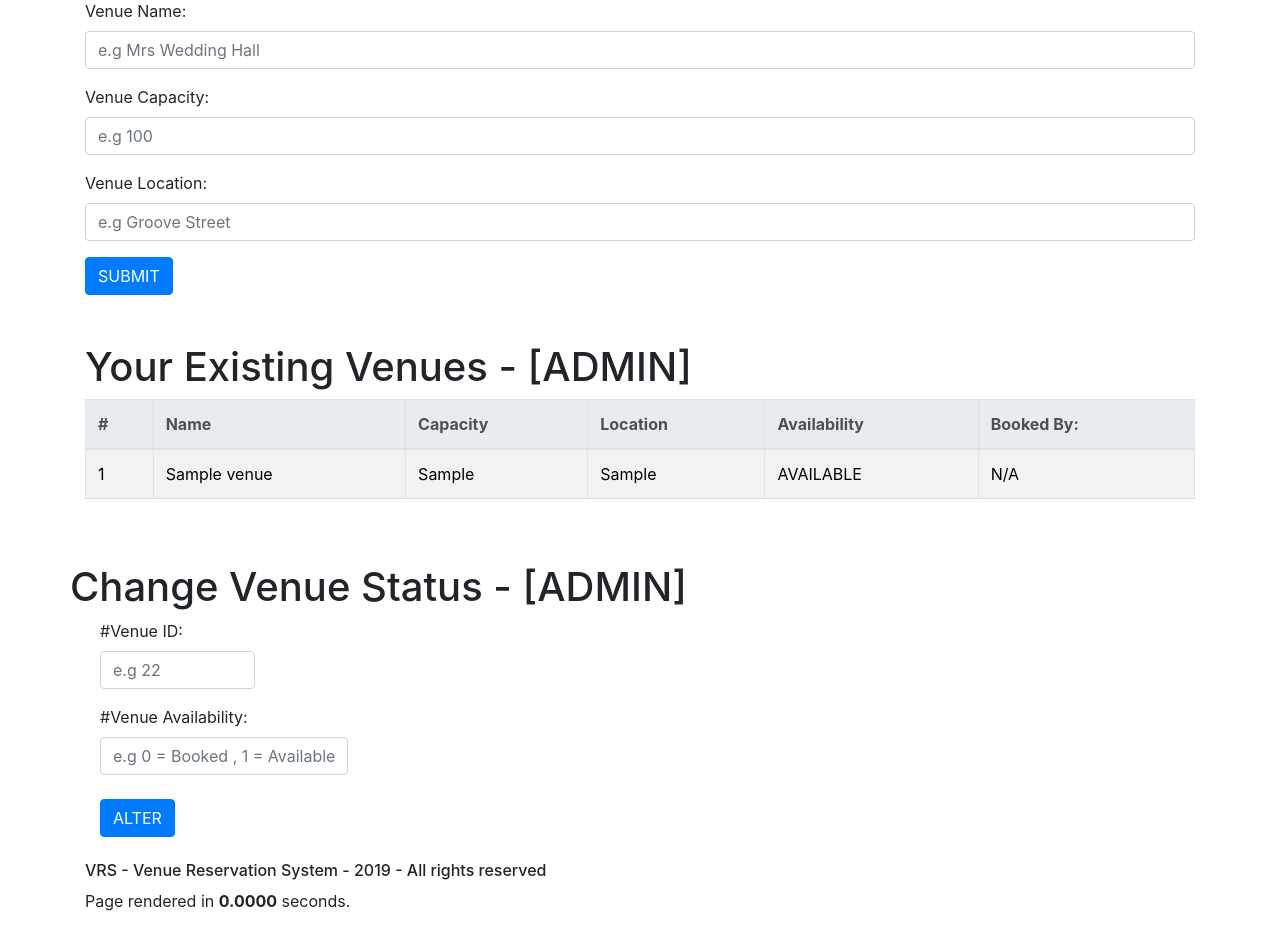
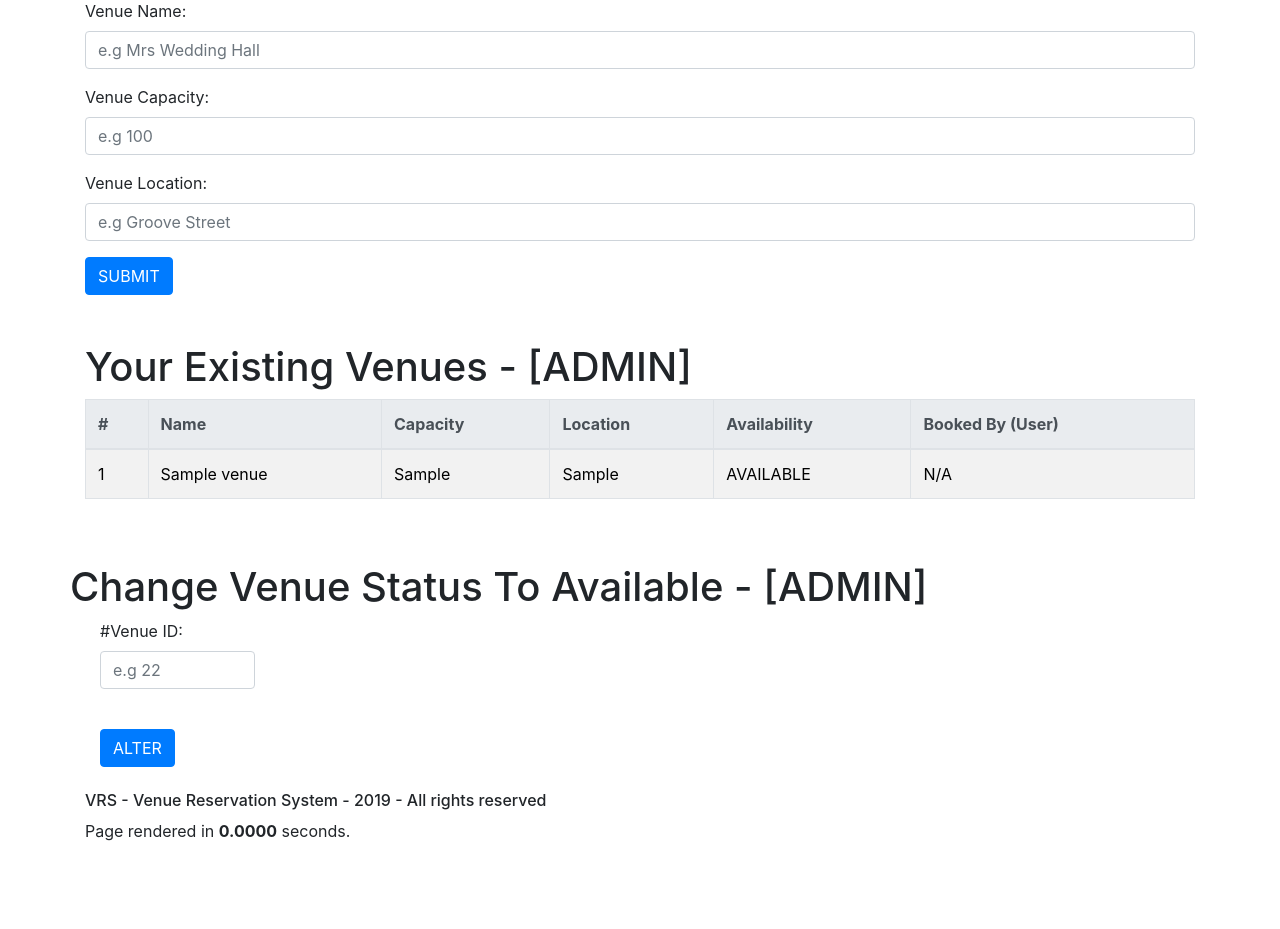
Before and after one commit to RavenThevar/302CEM, a CodeIgniter app: page /VRS/index.php/venue in a window 1280 px wide. Shown: the part 143-1072 px from the top of the page. After the commit the page ends 984 px from the top, so only its background shows below. Run offline with CodeIgniter, Linux system fonts and the light colour scheme; tables that the repository leaves empty or names only in its code hold one stand-in row (values such as "Sample post").

Commit message:
Optimisation done to 302CEM\VRS\application\views\venue
More efficient PHP and MySQLi commands are added to this file.

```diff
--- a/VRS/application/views/venue.php
+++ b/VRS/application/views/venue.php
@@ -1,3 +1,25 @@
+<?php
+
+    namespace application\views;
+
+    class Names
+    {
+        public $dub;
+
+        public function set_whether_it_is_a_string($peek)
+        {
+            $this->dub = $peek;
+        }
+
+        public function get_whether_it_is_a_string()
+        {
+            return $this->dub;
+        }
+
+    }
+
+?>
+
 </br>
 </br>
 </br>
@@ -82,13 +104,14 @@
                 <th>Capacity</th>
                 <th>Location</th>
                 <th>Availability</th>
-                <th>Booked By:</th>
+                <th>Booked By (User) </th>
             </tr>
         </thead>
 
         <tbody>
             <?php
                 $query = $this->db->get('venue');
+                $query2 = $this->db->get('booking');
 
                 foreach ($query->result() as $row)
                 {
@@ -97,20 +120,24 @@
     				echo"<td><font color='black'>$row->venue_name</font></td>";
     				echo"<td><font color='black'>$row->venue_capacity</font></td>";
                     echo"<td><font color='black'>$row->venue_location</font></td>";
-
+                    $huf = $row->venue_id;
                    if ($row->venue_avail == 0)
                     {
-                        $status = "BOOKED";
-                        echo"<td><font color='black'>$status</font></td>";
+                        echo"<td><font color='black'>BOOKED</font></td>";
 
-                        /*$array = array('booking' => $row->venue_id, 'emp_dept' => $dept);
-                        $this->db->where($array);*/
+                        foreach ($query2->result() as $row2)
+                        {
+                            if ($row->venue_id == $row2->booking_venue_id)
+                            {
+                                echo"<td><font color='black'>$row2->booking_user_id</font></td>";
+                            }
+                        }
+
                     }
 
                     else
                     {
-                        $status = "AVAILABLE";
-                        echo"<td><font color='black'>$status</font></td>";
+                        echo"<td><font color='black'>AVAILABLE</font></td>";
                         echo"<td><font color='black'>N/A</font></td>";
                     }
                 }
@@ -127,7 +154,7 @@
 
 <div class="container">
     <div class="row">
-        <h1>Change Venue Status - [ADMIN]</h1>
+        <h1>Change Venue Status To Available - [ADMIN]</h1>
     </div>
 
     <form name = "venueChange" method = "POST">
@@ -138,10 +165,6 @@
             </div>
         </div>
 
-            <div class="form-group; col-lg-3">
-                <label for="vStatus">#Venue Availability:</label>
-                <input type="text" class="form-control" id="vStatus" placeholder="e.g 0 = Booked , 1 = Available." name="vStatus">
-            </div>
         </br>
         <div class="col-lg-2">
             <button type="submit" class="btn btn-primary">ALTER</button>
@@ -150,17 +173,21 @@
     </form>
 
     <?php
-        if(isset ($_POST['vID']) && isset ($_POST['vStatus']))
+        if(isset ($_POST['vID']))
         {
-            if($_POST['vStatus'] == 0 || $_POST['vStatus'] == 1 )
+               if (is_numeric($_POST['vID']))
                {
-                $data3 = array
+                $data4 = array
                     (
-                    'venue_avail' => $_POST['vStatus']
+                    'venue_avail' => 1
                     );
-                $this->db->set($data3);
+                $this->db->set($data4);
                 $this->db->where('venue_id', $_POST['vID']);
                 $this->db->update('venue');
+
+                $this->db->select('booking_user_id');
+                $this->db->where('booking_venue_id', $_POST['vID']);
+                $this->db->delete('booking');
 
                 print "</br>
                 <div class = 'container'>
@@ -168,6 +195,10 @@
                 </div>
                 </br>
                 ";
+
+                $page = $_SERVER['PHP_SELF'];
+                $sec = "2";
+                header("Refresh: $sec; url=$page");
                }
 
                else
@@ -179,11 +210,8 @@
                     </br>
                     ";
                }
+        }
 
-           $page = $_SERVER['PHP_SELF'];
-           $sec = "2";
-           header("Refresh: $sec; url=$page");
-        }
     ?>
 
 </div>
```
Lines whose indentation alone changed are shown as unchanged.
